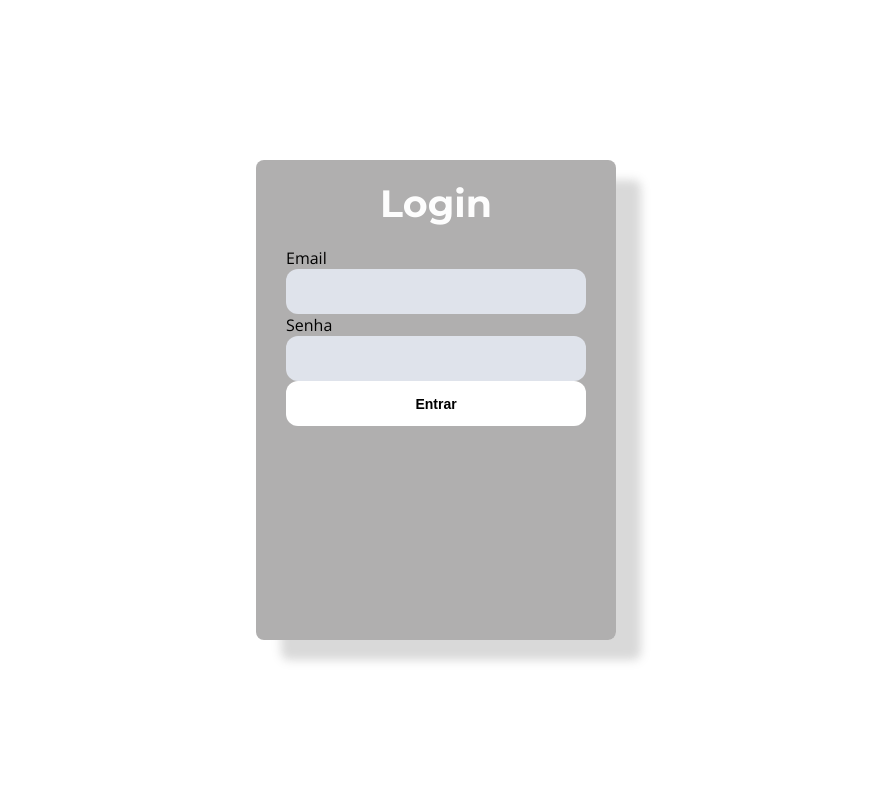
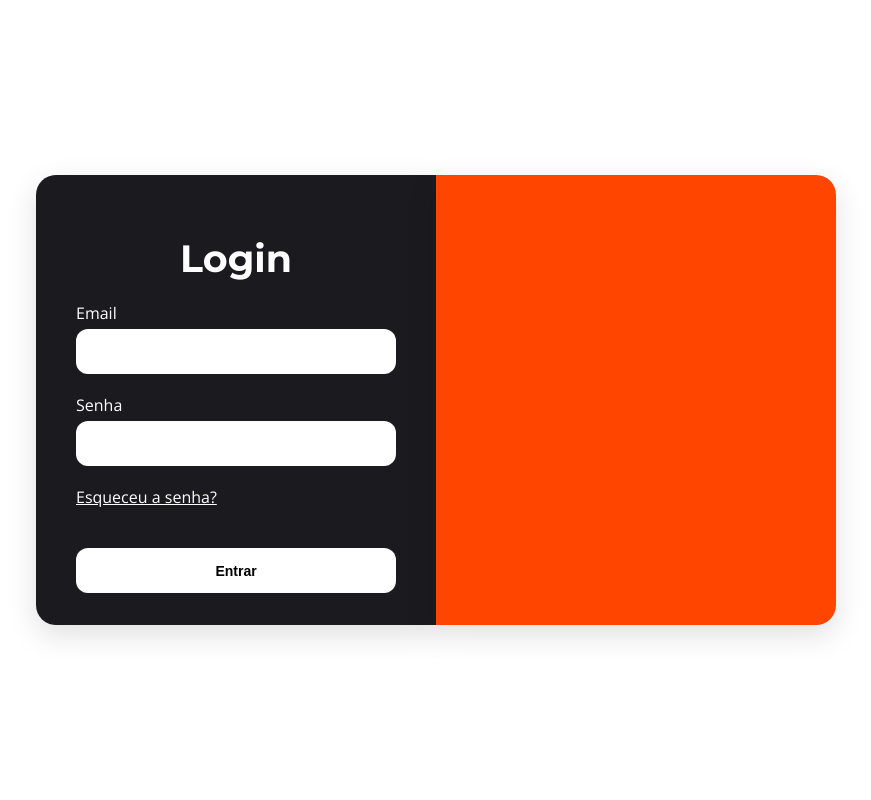
Before and after one commit to brenoenoo/Prisma-Oficina, a PHP site: page /Pages/login.html in a window 1280 px wide. Shown: the whole page, without its empty margins (204-1075 px from the left). Run offline with PHP 8.4, Linux system fonts and the light colour scheme.

Commit message:
Add login page with styling and form elements

```diff
--- a/CSS/login.css
+++ b/CSS/login.css
@@ -15,23 +15,32 @@ main {
     height: 100vh;
     display: flex;
     justify-content: center;
-    align-items: center;
+    flex-direction: row;
 }
 
 section {
     display: flex;
-    flex-direction: column;
+    flex-direction: row;
     justify-content: center;
     align-items: center;
 }
 
 .login-card {
-    width: 360px;
-    height: 480px;
-    background-color: #a8a6a6e5;
-    border-radius: 8px;
-    padding: 0 30px;
-    box-shadow: 25px 20px 10px rgba(128, 128, 128, 0.3);
+    width: 400px;
+    height: 450px;
+    padding: 40px;
+    border-radius: 20px 0 0 20px;
+    background: #1b1b1f;
+    box-shadow: 0 10px 30px #00000020;
+}
+
+#left {
+    border-radius: 20px 0 0 20px;
+}
+
+#right {
+    background: orangered;
+    border-radius: 0 20px 20px 0;
 }
 
 h2 {
@@ -42,15 +51,29 @@ h2 {
     padding: 20px;
 }
 
+form {
+    display: flex;
+    flex-direction: column;
+    gap: 20px;
+}
+
+label {
+    color: #ffffff;
+}
+
 input {
     width: 100%;
     height: 45px;
     border-radius: 12px;
-    background-color: #dfe3eb;
     font-size: 14px;
     padding: 0 10px;
     border: 0;
     outline: 0;
+    margin-top: 5px;
+}
+
+a {
+    color: #ffffff;
 }
 
 button {
@@ -63,4 +86,5 @@ button {
     color: #000000;
     font-weight: bold;
     cursor: pointer;
+    margin-top: 20px;
 }
--- a/Pages/login.html
+++ b/Pages/login.html
@@ -9,7 +9,7 @@
 <body>
     <main>
         <section>
-            <div class="login-card">
+            <div class="login-card" id="left">
                 <h2>Login</h2>
                 <form action="">
 
@@ -22,8 +22,14 @@
                         <input type="password" name="senha" id="senha">
                     </div>
 
+                    <div>
+                        <a href="#">Esqueceu a senha?</a>
+                    </div>
+
                     <button type="submit">Entrar</button>
                 </form>
+            </div>
+            <div class="login-card" id="right">
             </div>
         </section>
     </main>
```
